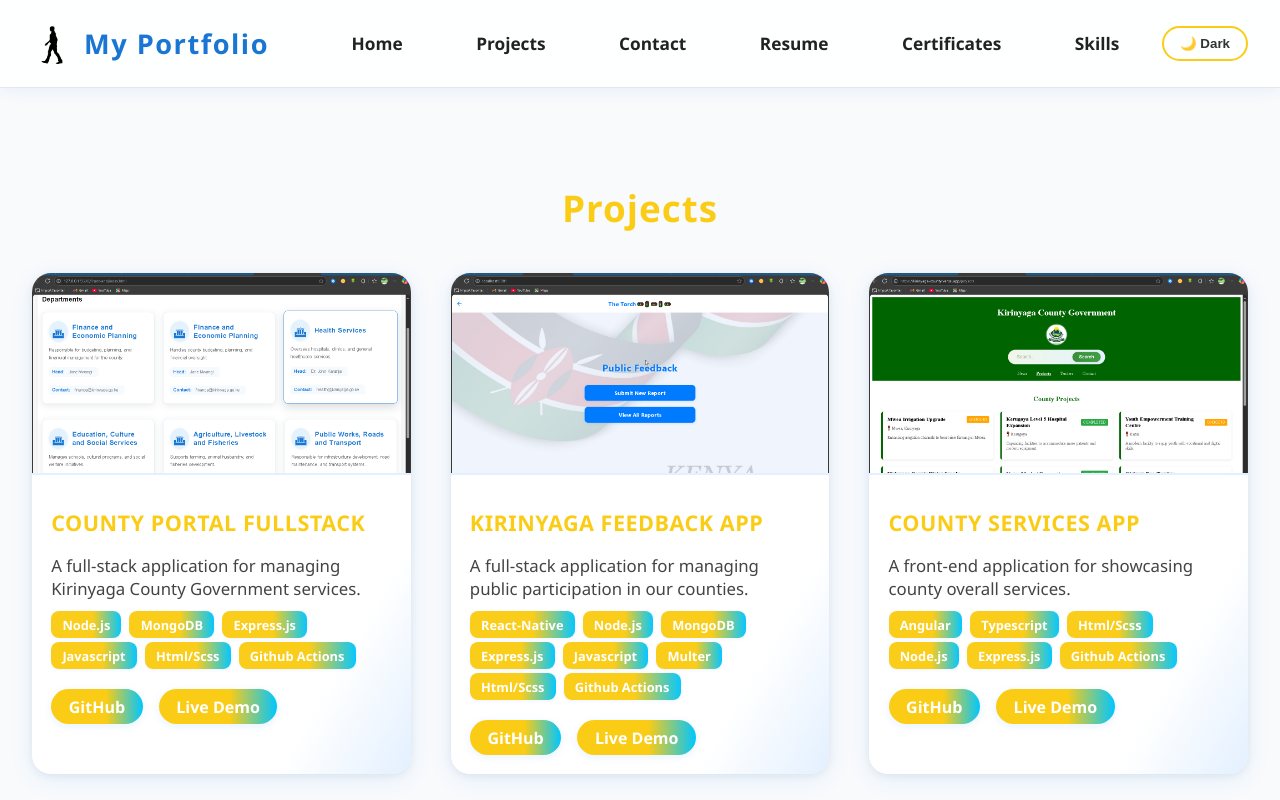
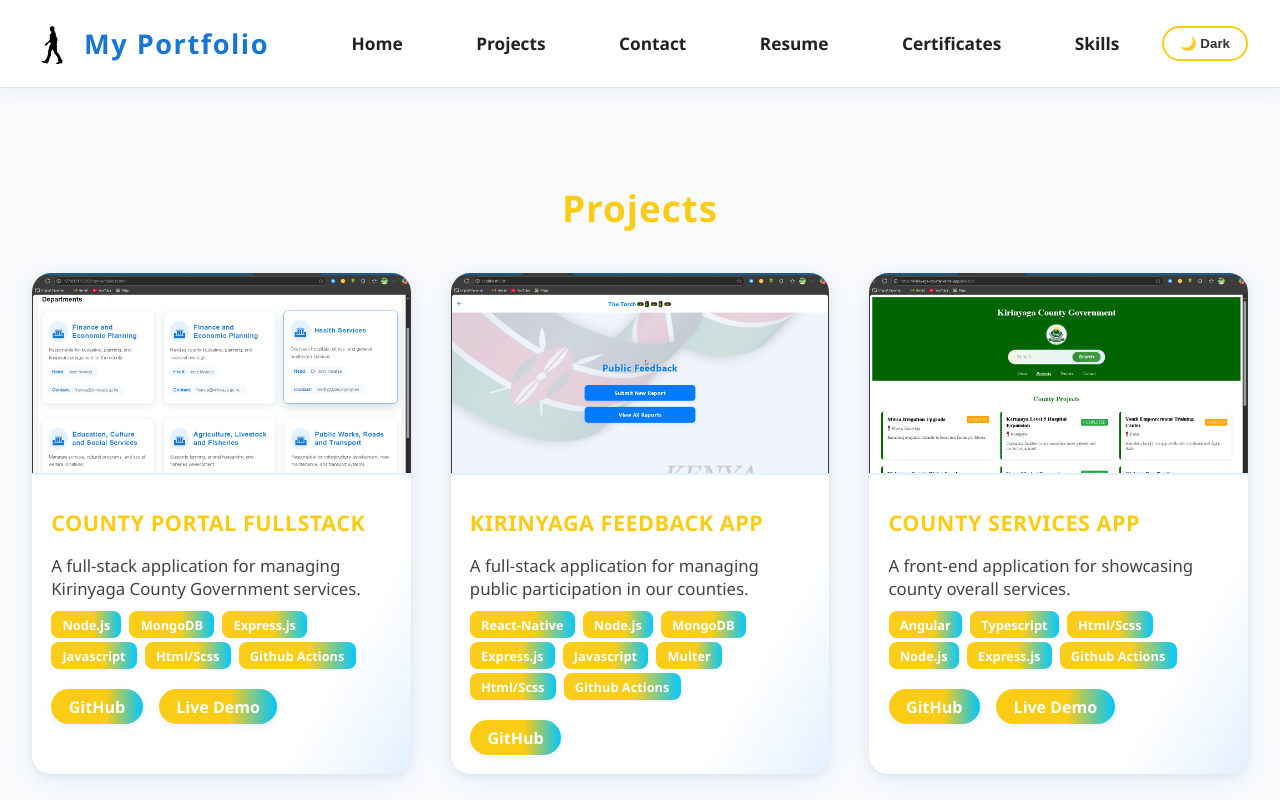
Before and after one commit to rewellnamu/portfolio, an Angular app: page /projects in a window 1280 px wide. Shown: the top 800 px of the page. Built offline with nearby package versions, Linux system fonts and the light colour scheme.

Commit message:
fix: update demo link to empty for project clarity fix: add 'React' to frontend skills list

```diff
--- a/src/app/components/projects/projects.component.ts
+++ b/src/app/components/projects/projects.component.ts
@@ -24,7 +24,7 @@ export class ProjectsComponent {
       description: ' A full-stack application for managing public participation in our counties.',
       tech: ['React-Native', 'Node.js', 'MongoDB', 'Express.js', 'Javascript', 'Multer','Html/Scss','Github Actions'],
       github: ['https://github.com/rewellnamu/kirinyaga-feedback-app', 'https://github.com/rewellnamu/Back-end-feedback'],
-      demo: 'https://police-recruitment-portal.vercel.app/',
+      demo: '',
       image: 'county assembly.png'
     },
     {
--- a/src/app/components/skills/skills.component.ts
+++ b/src/app/components/skills/skills.component.ts
@@ -15,6 +15,7 @@ export class SkillsComponent {
       title: 'Frontend',
       icon: '🎨',
       items: [
+        'React',
         'Angular',
         'HTML5',
         'CSS3 / SCSS',
```
